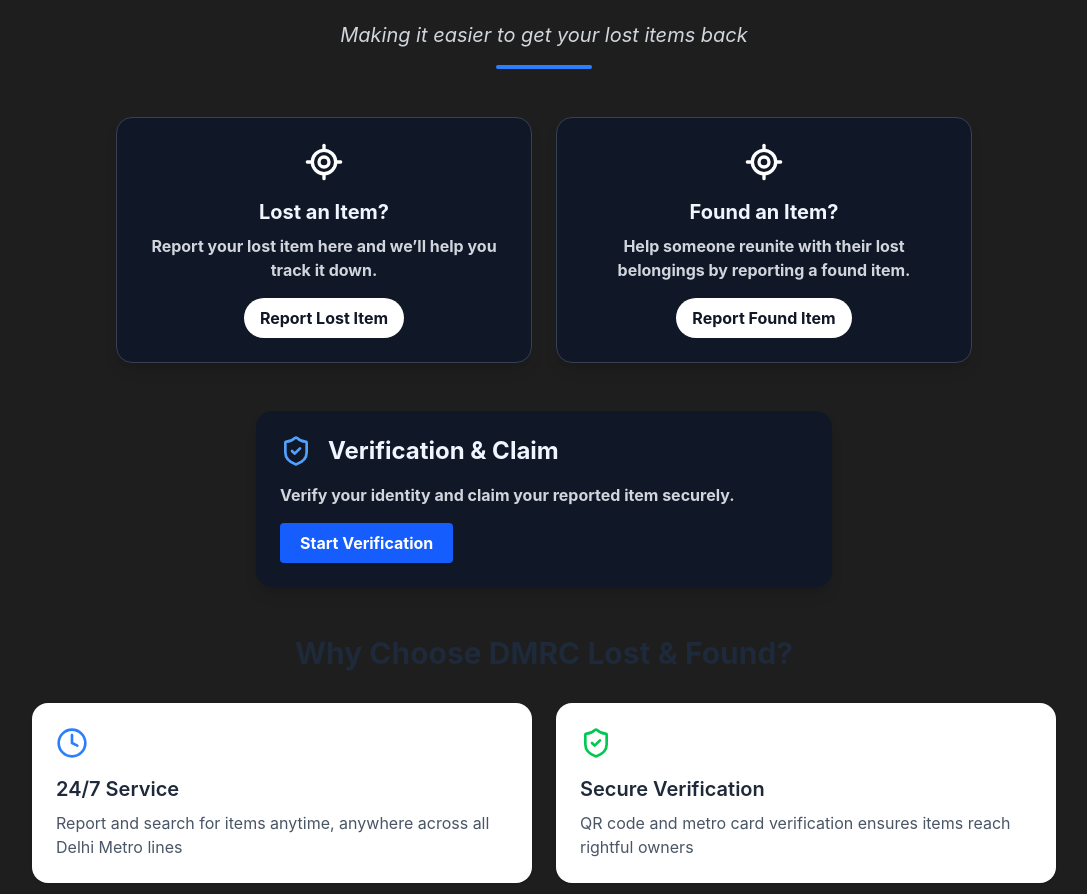
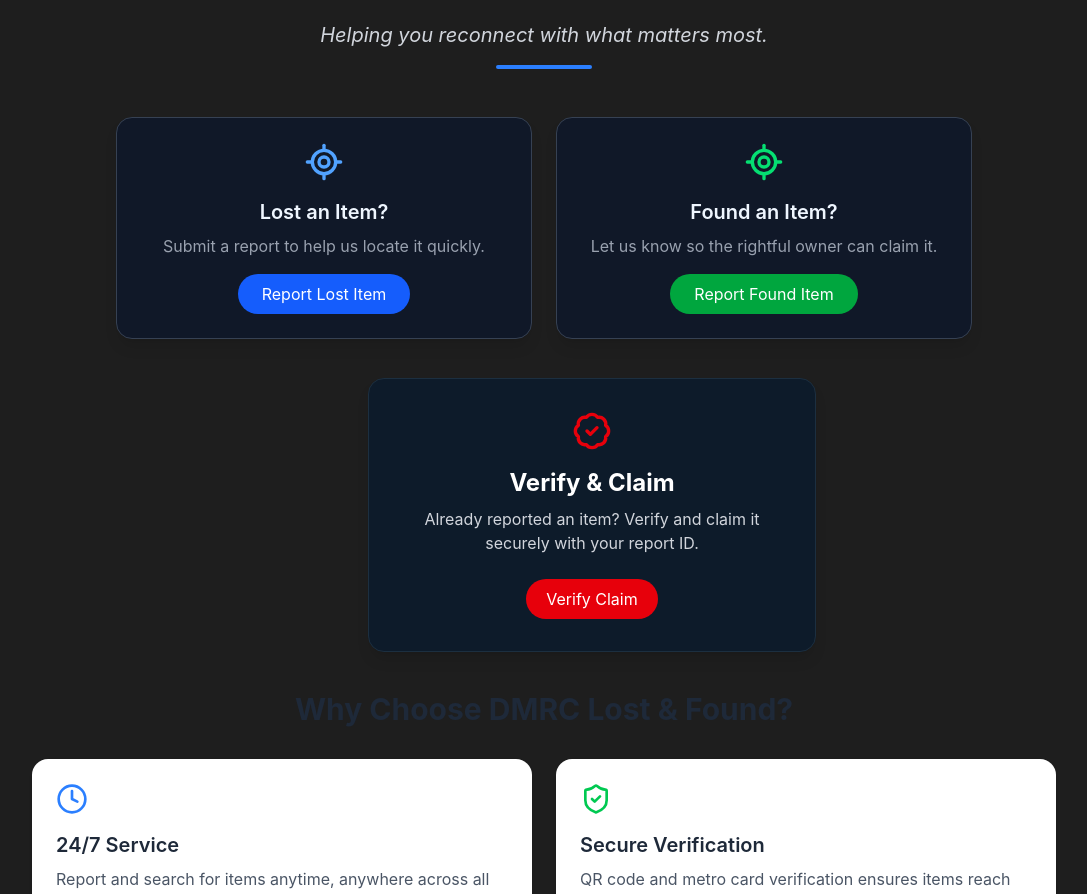
Before and after one commit to Ayush0115D/Lost-Found, a React (Vite) app: page / in a window 1280 px wide. Shown: the part 179-1073 px from the top of the page, without its empty margins (96-1183 px from the left). Built offline with nearby package versions, Linux system fonts and the light colour scheme.

Commit message:
updations in ui

```diff
--- a/src/components/FoundItemCard.jsx
+++ b/src/components/FoundItemCard.jsx
@@ -8,19 +8,19 @@
 
   return (
     <motion.div
-      onClick={() => navigate("/report?type=found")}
       whileHover={{ scale: 1.03 }}
       whileTap={{ scale: 0.97 }}
       className="cursor-pointer bg-gray-900 hover:bg-gray-800 p-6 rounded-2xl shadow-lg border border-gray-700 transition w-full md:w-1/3 text-center"
     >
       <div className="flex justify-center mb-4">
-        <LocateFixed className="w-10 h-10 text-white" />
+        <LocateFixed className="h-10 w-10 text-green-400" />
       </div>
-      <h3 className="text-xl font-bold text-blue-50 mb-2">Found an Item?</h3>
-      <p className="text-gray-300 mb-4 font-bold">
-        Help someone reunite with their lost belongings by reporting a found item.
-      </p>
-      <button className="bg-white font-bold text-gray-900 py-2 px-4 rounded-full transition hover:bg-gray-200">
+      <h3 className="text-xl font-semibold mb-2">Found an Item?</h3>
+      <p className="text-gray-400 mb-4">Let us know so the rightful owner can claim it.</p>
+      <button
+        onClick={() => navigate("/report?type=found")}
+        className="bg-green-600 hover:bg-green-700 text-white px-6 py-2 rounded-full transition"
+      >
         Report Found Item
       </button>
     </motion.div>
--- a/src/components/LostItemCard.jsx
+++ b/src/components/LostItemCard.jsx
@@ -8,19 +8,19 @@
 
   return (
     <motion.div
-      onClick={() => navigate("/report?type=lost")}
       whileHover={{ scale: 1.03 }}
       whileTap={{ scale: 0.97 }}
       className="cursor-pointer bg-gray-900 hover:bg-gray-800 p-6 rounded-2xl shadow-lg border border-gray-700 transition w-full md:w-1/3 text-center"
     >
       <div className="flex justify-center mb-4">
-        <LocateFixed className="w-10 h-10 text-white" />
+        <LocateFixed className="h-10 w-10 text-blue-400" />
       </div>
-      <h3 className="text-xl font-bold text-blue-50 mb-2">Lost an Item?</h3>
-      <p className="text-gray-300 mb-4 font-bold">
-        Report your lost item here and we’ll help you track it down.
-      </p>
-      <button className="bg-white text-gray-900 font-bold py-2 px-4 rounded-full transition hover:bg-gray-200">
+      <h3 className="text-xl font-semibold mb-2">Lost an Item?</h3>
+      <p className="text-gray-400 mb-4">Submit a report to help us locate it quickly.</p>
+      <button
+        onClick={() => navigate("/report?type=lost")}
+        className="bg-blue-600 hover:bg-blue-700 text-white px-6 py-2 rounded-full transition"
+      >
         Report Lost Item
       </button>
     </motion.div>
--- a/src/components/VerificationCard.jsx
+++ b/src/components/VerificationCard.jsx
@@ -1,26 +1,36 @@
 import React from "react";
-import { ShieldCheck } from "lucide-react";
 import { useNavigate } from "react-router-dom";
+import { BadgeCheck } from "lucide-react";
+import { motion } from "framer-motion";
 
-function VerificationCard() {
+const VerificationCard = () => {
   const navigate = useNavigate();
+  const handleClick = () => {
+    navigate("/verify");
+  };
 
   return (
-    <div className="bg-gray-900 text-blue-50 font-bold p-6 rounded-2xl shadow-lg mt-10 max-w-xl mx-auto">
-      <div className="flex items-center gap-4 mb-4">
-        <ShieldCheck className="text-blue-400 w-8 h-8" />
-        <h2 className="text-2xl font-bold">Verification & Claim</h2>
+    <motion.div
+      initial={{ opacity: 0, scale: 0.9, y: 30 }}
+      whileInView={{ opacity: 1, scale: 1, y: 0 }}
+      transition={{ duration: 0.6 }}
+      viewport={{ once: true }}
+      className="bg-[#0d1b2a] rounded-2xl shadow-lg p-6 md:p-8 w-full max-w-md text-center border border-[#1c2f40]"
+    >
+      <div className="flex justify-center mb-4">
+        <BadgeCheck className="w-10 h-10 text-red-600" />
       </div>
-      <p className="text-gray-300 mb-4">
-        Verify your identity and claim your reported item securely.
+      <h2 className="text-2xl font-bold text-white mb-2">Verify & Claim</h2>
+      <p className="text-gray-300 mb-6 text-sm md:text-base">
+        Already reported an item? Verify and claim it securely with your report ID.
       </p>
       <button
-        onClick={() => navigate("/verify")}
-        className="px-5 py-2 font-bold bg-blue-600 hover:bg-blue-700 text-white rounded transition "
+        onClick={handleClick}
+        className="bg-red-600 hover:bg-red-700 text-white px-5 py-2 rounded-full transition"
       >
-        Start Verification
+        Verify Claim
       </button>
-    </div>
+    </motion.div>
   );
-}
+};
 export default VerificationCard;
--- a/src/pages/Home.jsx
+++ b/src/pages/Home.jsx
@@ -3,17 +3,16 @@
 import MetroNetworkCard from "../components/MetroNetworkCard";
 import FeatureSection from "../components/FeatureSection";
 import Footer from "../components/DMRCFooter";
-import { useNavigate } from "react-router-dom";
-import VerificationCard from "../components/VerificationCard";
 import LostItemCard from "../components/LostItemCard";
 import FoundItemCard from "../components/FoundItemCard";
+import VerificationCard from "../components/VerificationCard";
 
 function Home() {
-  const navigate = useNavigate();
   return (
     <div className="bg-[#1e1e1e] text-blue-50 min-h-screen">
       <Header />
 
+      {/* Hero Section */}
       <div
         className="mt-16 text-center px-4"
         data-aos="fade-up"
@@ -23,7 +22,7 @@
           Lost & Found Portal <span className="text-blue-400">– DMRC</span>
         </h1>
         <p className="text-lg md:text-xl text-gray-300 italic">
-    Making it easier to get your lost items back
+          Helping you reconnect with what matters most.
         </p>
         <div className="mt-4 flex justify-center">
           <div className="h-1 w-24 bg-blue-500 rounded-full"></div>
@@ -31,22 +30,39 @@
       </div>
 
       {/* Button Cards */}
-     <div className="mt-12 flex flex-col md:flex-row justify-center gap-6 px-4">
+      <div
+        className="mt-12 flex flex-col md:flex-row justify-center gap-6 px-4"
+        data-aos="zoom-in-up"
+        data-aos-duration="1000"
+      >
         <LostItemCard />
         <FoundItemCard />
       </div>
-      {/* Verification Card */}
-      <div className="mt-12 px-4">
+
+      {/* Verification Card (shifted slightly right) */}
+   <div
+  className="mt-12 px-4 ml-8 md:ml-24 flex items-center justify-center h-64"
+  data-aos="fade-up"
+  data-aos-duration="1000"
+>
   <VerificationCard />
 </div>
 
-      {/* Feature Section */}
-      <div className="mt-12 px-4">
+      {/* Features Section */}
+      <div
+        className="mt-12 px-4"
+        data-aos="fade-up"
+        data-aos-duration="1000"
+      >
         <FeatureSection />
       </div>
 
       {/* Metro Network Section */}
-      <div className="mt-12 px-4">
+      <div
+        className="mt-12 px-4"
+        data-aos="fade-up"
+        data-aos-duration="1000"
+      >
         <MetroNetworkCard />
       </div>
 
```
Lines whose indentation alone changed are shown as unchanged.
